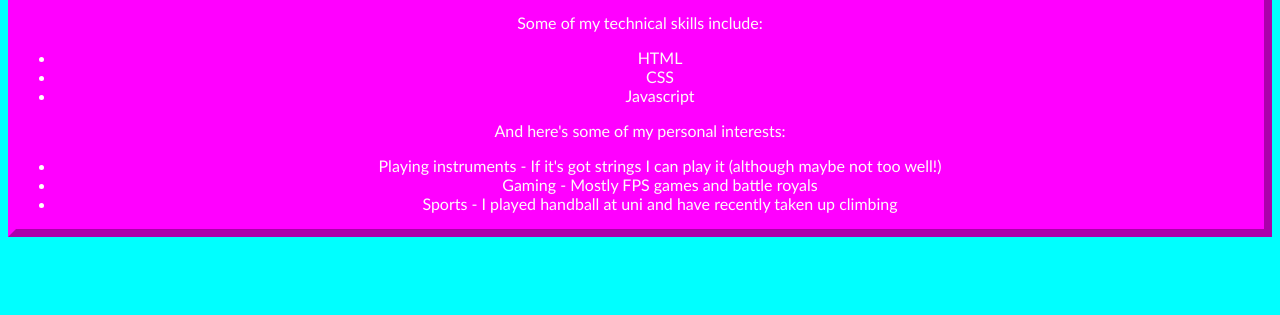
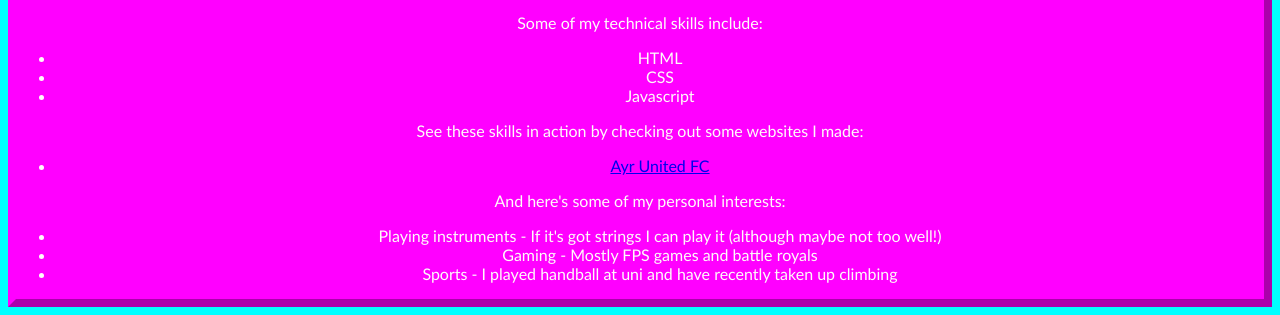
Before and after one commit to Findlay20/FindlayPortfolio, a plain HTML site: page index.html in a window 1280 px wide. Shown: the part 541-856 px from the top of the page. Before the commit the page ends 800 px from the top, so only its background shows below. Drawn offline with Linux system fonts and the light colour scheme.

Commit message:
Added link to AyrUnitedFC site

```diff
--- a/index.html
+++ b/index.html
@@ -35,6 +35,13 @@
             </ul>
         </section>
 
+        <section>
+            <p>See these skills in action by checking out some websites I made:</p>
+            <ul>
+                <li><a href="https:/ayrunitedfc.netlify.app">Ayr United FC</a></li>
+            </ul>
+        </section>
+
         <section class="list">
             <p>And here's some of my personal interests:</p>
             <ul>
--- a/style.css
+++ b/style.css
@@ -18,7 +18,7 @@ nav > ul {
 }
 
 .small-image {
-    width: 600px;
+    max-width: 500px;
 }
 
 .list {
```
